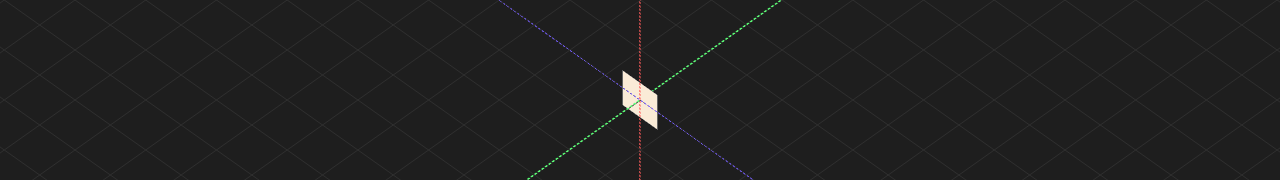
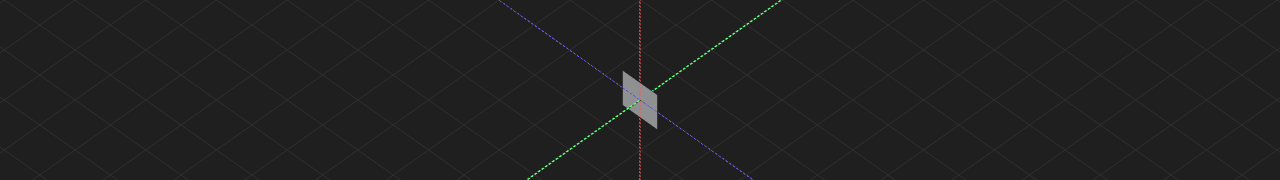
Before and after one commit to david-cerrato/3D-css-visualizer, a React (Vite) app: page / in a window 1280 px wide. Shown: the part 300-480 px from the top of the page. Built offline with nearby package versions, Linux system fonts and the light colour scheme.

Commit message:
Hover scene node

```diff
--- a/src/components/cube/Cube.tsx
+++ b/src/components/cube/Cube.tsx
@@ -1,8 +1,8 @@
-import { useElement } from "../../stores/sceneStore";
+import { useScene } from "../../stores/sceneStore";
 import style from './cube.module.css'
 
 export function Cube() {
-    const properties = useElement((state) => state.properties)
+    const properties = useScene((state) => state.properties)
 
     return (
         <>
--- a/src/components/scene-node/sceneNode.css
+++ b/src/components/scene-node/sceneNode.css
@@ -11,10 +11,16 @@
 
     width: calc(var(--radius)*2);
     height: calc(var(--radius)*2);
-    background-color: antiquewhite;
-    border: 1px solid gray;
+    background-color: #8E9092;
+    border: 1px solid rgb(63, 63, 63);
+    pointer-events: all;
+}
+
+.scene-node:hover{
+    border: 1px solid rgb(255, 0, 76);
 }
 
 .selected{
-    border: 3px solid red;
+    border: 1px solid rgb(255, 0, 76);
+    background-color: rgb(250, 229, 215);
 }
--- a/src/components/viewport/viewport.module.css
+++ b/src/components/viewport/viewport.module.css
@@ -10,6 +10,7 @@
     position: relative;
     transform-style: preserve-3d;
     transition: transform 250ms ease-out;
+    pointer-events: none;
 }
 
 .viewport[data-isometric="isometric"] {
@@ -40,6 +41,7 @@
     linear-gradient(to bottom, #2e2e2e 1px, transparent 1px);
     opacity: 0;
     transition: opacity 0ms linear;
+    pointer-events: none;
 }
 
 .grid[data-isometric="isometric"]{
@@ -61,6 +63,7 @@
     linear-gradient(to right, #2e2e2e 1px, transparent 1px),
     linear-gradient(to bottom, #2e2e2e 1px, transparent 1px);
     transition: opacity 250ms ease-out;
+    pointer-events: none;
 }
 
 .backgroundGrid[data-isometric="isometric"]{
@@ -77,6 +80,7 @@
     top: 50%;
     border: 1px dashed #606060;
     transition: transform 250ms ease-out;
+    pointer-events: none;
 }
 
 .axisY{
--- a/src/index.css
+++ b/src/index.css
@@ -1,5 +1,5 @@
 body{
-  background-color: #1e1e1e;
+  background-color: #1f1f1f;
   display: flex;
   align-items: center;
   justify-content: center;
```
